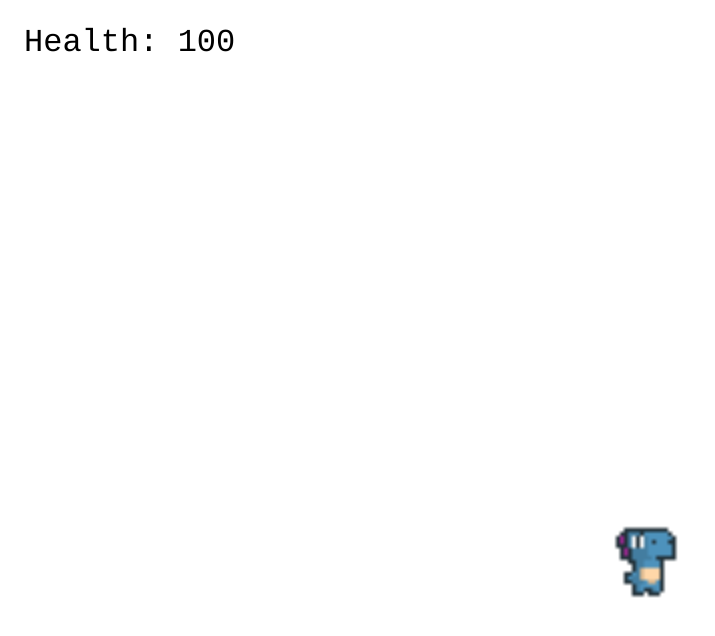
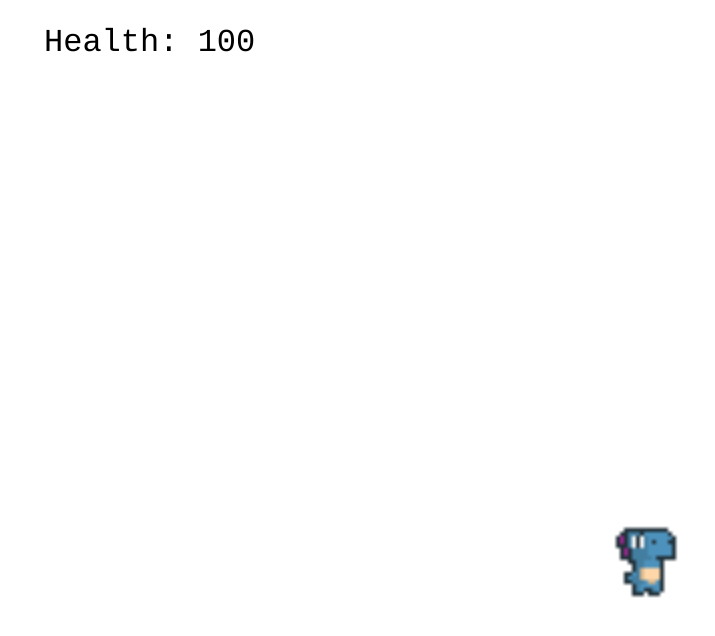
Before and after one commit to 7uppp/onChainPet, a website built with Vite: page index.html in a window 1280 px wide. Shown: the whole page, without its empty margins (0-715 px from the left). Built offline with nearby package versions, Linux system fonts and the light colour scheme.

Commit message:
rename folder

```diff
--- a/index.html
+++ b/index.html
@@ -14,7 +14,7 @@
 
 <body>
 	<div id="app"></div>
-	<script type="module" src="src/main.js"></script>
+	<script type="module" src="render/main.js"></script>
 </body>
 
 </html>
--- a/package.json
+++ b/package.json
@@ -18,6 +18,7 @@
 	},
 	"dependencies": {
 		"@esotericsoftware/spine-phaser": "~4.1.0",
+		"@walletconnect/web3wallet": "^1.10.0",
 		"electron": "^28.1.0",
 		"phaser": "^3.70.0"
 	}
--- a/src/Dino.js
+++ b/render/Dino.js
@@ -94,7 +94,7 @@ export default class Dino {
   }
 
   createHealthText () {
-    this.healthText = this.scene.add.text(16, 16, 'Health: 100', { fontSize: '32px', fill: '#000' })
+    this.healthText = this.scene.add.text(36, 16, 'Health: 100', { fontSize: '32px', fill: '#000' })
     this.healthText.setScrollFactor(0)
   }
 
--- a/src/GameScene.js
+++ b/render/GameScene.js
@@ -1,6 +1,7 @@
 import * as Phaser from "phaser"
 import Dino from "./Dino"
 import Fireball from "./FireBall"
+
 
 export default class GameScene extends Phaser.Scene {
 	constructor() {
@@ -22,6 +23,7 @@ export default class GameScene extends Phaser.Scene {
 
 
 
+
 	}
 
 	update () {
--- a/src/main.js
+++ b/render/main.js
@@ -1,7 +1,6 @@
 import Phaser from 'phaser'
+import GameScene from './GameScene'
 
-
-import GameScene from './GameScene'
 
 const config = {
 	type: Phaser.AUTO,
```
Also changed, not shown: render/FireBall.js (renamed from src/FireBall.js), 1 other file.
